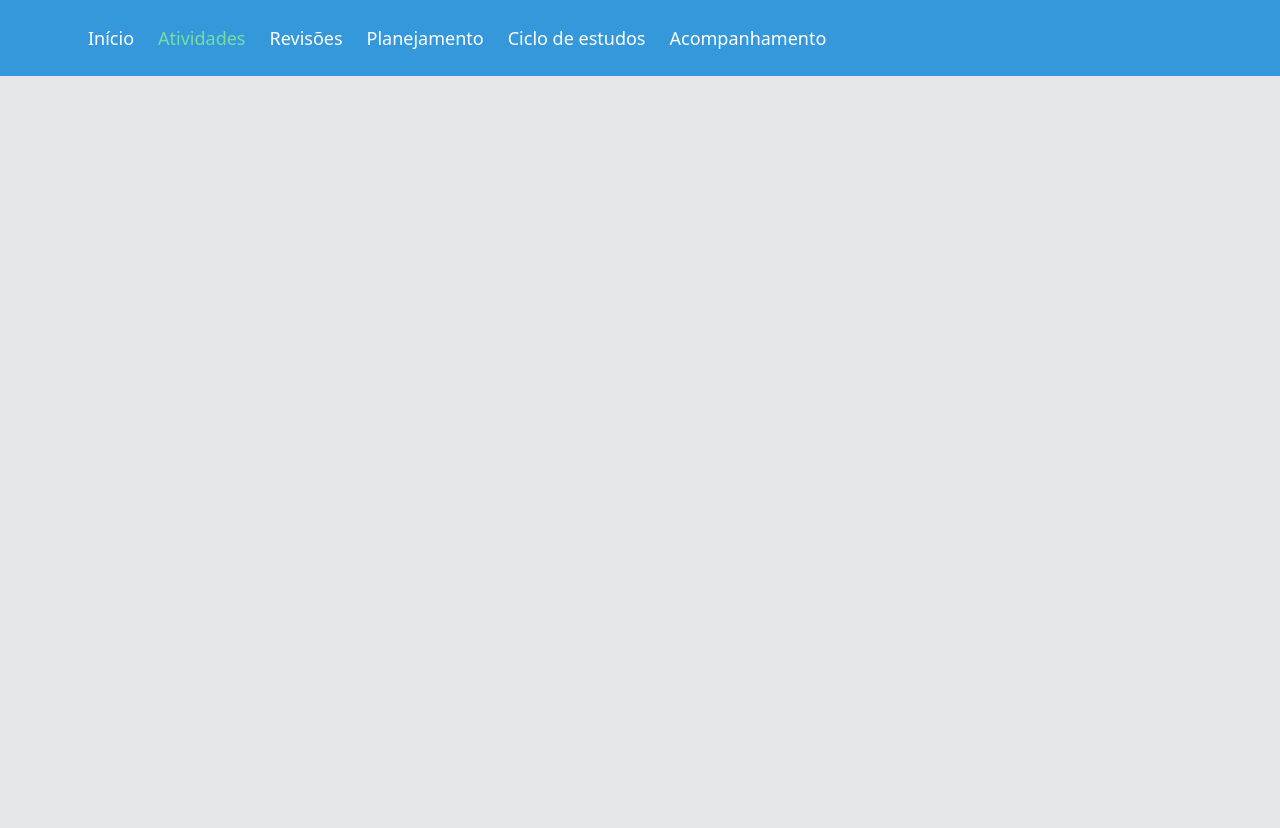
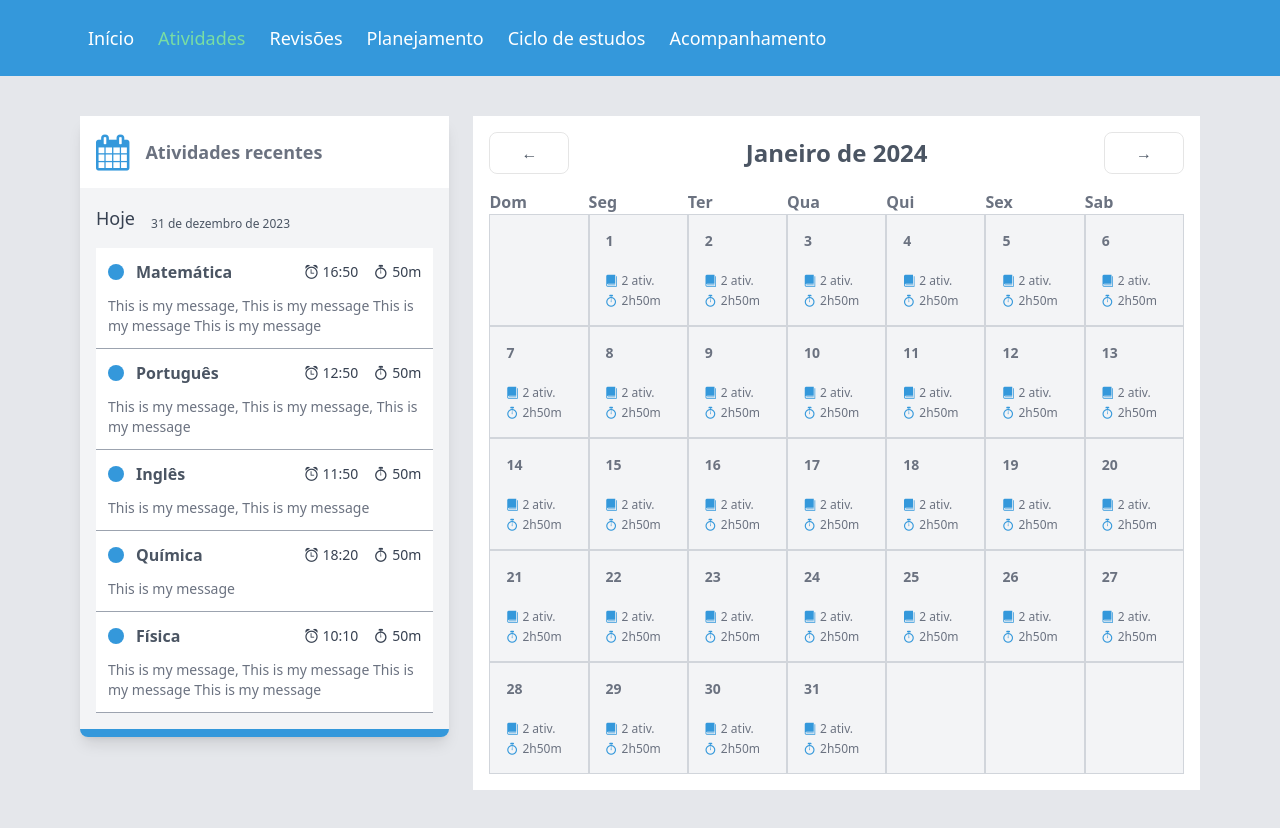
Before and after one commit to Cris-Smykel/jose-aprovado, a React (Create React App) app: page /atividades in a window 1280 px wide. Before the commit the page ends 800 px from the top, so only its background shows below. Built offline with nearby package versions, Linux system fonts and the light colour scheme.

Commit message:
Calendar Complete

```diff
--- a/package.json
+++ b/package.json
@@ -38,5 +38,6 @@
   },
   "devDependencies": {
     "tailwindcss": "^3.4.0"
-  }
+  },
+  "homepage": "https://crissmykel.com/"
 }
--- /dev/null
+++ b/src/components/activities/Calendar.jsx
@@ -0,0 +1,215 @@
+import { useState } from "react";
+
+export default function Calendar() {
+  const currentYear = new Date().getFullYear();
+  const currentMonth = new Date().getMonth() + 1;
+
+  const [calendarData, setCalendarDate] = useState(() => {
+    return getCalendarData(currentYear, currentMonth);
+  });
+
+  let calendarSquares = 35;
+  const calendarRows = [];
+  let days = [];
+  let weekDay = 0;
+  const startMonthSquare = calendarData.days[0].dayOfWeek + 1;
+  const endMonthSquare = calendarData.days[calendarData.days.length - 1].day;
+
+  const friday = 6;
+
+  if (startMonthSquare >= friday && endMonthSquare > 30) {
+    calendarSquares = 42;
+  }
+
+  let day = 1;
+
+  for (let square = 1; square <= calendarSquares; square++) {
+    weekDay++;
+
+    if (square >= startMonthSquare && day <= endMonthSquare) {
+      days.push(<Day key={square} day={day} />);
+      day++;
+    } else {
+      days.push(<NoDay key={square} />);
+    }
+
+    if (square % 7 === 0) {
+      calendarRows.push(<Days key={square} days={days} />);
+      days = [];
+      weekDay = 0;
+    }
+  }
+
+  return (
+    <div className="p-4 bg-white w-full flex flex-col gap-4">
+      <div className="flex gap-4 items-center justify-between">
+        <button
+          type="button"
+          onClick={() => handleChangeDateClick(setCalendarDate, "less")}
+          className="p-2 w-full max-w-20 pr-4 pl-4 text-base font-bold text-gray-600 border rounded-lg border-[rgb(0,0,0,0.1)]"
+        >
+          ←
+        </button>
+
+        <h1 className="text-2xl font-bold text-gray-600 text-center">
+          {getMonth(calendarData.month)} de {calendarData.year}
+        </h1>
+
+        <button
+          type="button"
+          onClick={() => handleChangeDateClick(setCalendarDate, "plus")}
+          className="p-2 w-full max-w-20 pr-4 pl-4 text-base font-bold text-gray-600 border rounded-lg border-[rgb(0,0,0,0.1)]"
+        >
+          →
+        </button>
+      </div>
+
+      <div className="overflow-auto">
+        <table className="w-full">
+          <thead>
+            <tr className="font-bold text-base text-gray-500">
+              <th className="text-left">Dom</th>
+              <th className="text-left">Seg</th>
+              <th className="text-left">Ter</th>
+              <th className="text-left">Qua</th>
+              <th className="text-left">Qui</th>
+              <th className="text-left">Sex</th>
+              <th className="text-left">Sab</th>
+            </tr>
+          </thead>
+
+          <tbody>{calendarRows}</tbody>
+        </table>
+      </div>
+    </div>
+  );
+}
+
+function Days(props) {
+  return <tr>{props.days}</tr>;
+}
+
+function Day(props) {
+  return (
+    <td>
+      <div className="h-28 bg-gray-100 border border-gray-300 p-4 flex flex-col gap-2 justify-between">
+        <mark className="font-bold text-gray-500 text-sm">{props.day}</mark>
+
+        <div className="text-xs w-fit text-primary flex flex-col gap-1">
+          <div className="flex items-center gap-1">
+            <i className="icon-book "> </i>
+            <mark className="font-medium text-gray-500">2 ativ.</mark>
+          </div>
+          <div className="flex items-center gap-1">
+            <i className="icon-stopwatch"> </i>
+            <mark className="font-medium text-gray-500">2h50m</mark>
+          </div>
+        </div>
+      </div>
+    </td>
+  );
+}
+
+function NoDay() {
+  return (
+    <td>
+      <div className="h-28 bg-gray-100 border border-gray-300 p-4 flex flex-col gap-2 justify-between"></div>
+    </td>
+  );
+}
+
+function getMonth(month) {
+  if (month === 1) {
+    return "Janeiro";
+  }
+
+  if (month === 2) {
+    return "Fevereiro";
+  }
+  if (month === 3) {
+    return "Março";
+  }
+
+  if (month === 4) {
+    return "Abril";
+  }
+
+  if (month === 5) {
+    return "Maio";
+  }
+
+  if (month === 6) {
+    return "Junho";
+  }
+  if (month === 7) {
+    return "Julho";
+  }
+
+  if (month === 8) {
+    return "Agosto";
+  }
+
+  if (month === 9) {
+    return "Setembro";
+  }
+
+  if (month === 10) {
+    return "Outubro";
+  }
+
+  if (month === 11) {
+    return "Novembro";
+  }
+
+  if (month === 12) {
+    return "Dezembro";
+  }
+
+  return "Month error";
+}
+
+function handleChangeDateClick(setCalendarDate, operation) {
+  setCalendarDate((prevCalendarData) => {
+    let newYear = prevCalendarData.year;
+
+    if (operation === "less") {
+      let newMonth = prevCalendarData.month - 1;
+
+      if (prevCalendarData.month <= 1) {
+        newMonth = 12;
+        newYear--;
+      }
+      return getCalendarData(newYear, newMonth);
+    }
+
+    if (operation === "plus") {
+      let newMonth = prevCalendarData.month + 1;
+
+      if (prevCalendarData.month >= 12) {
+        newMonth = 1;
+        newYear++;
+      }
+      return getCalendarData(newYear, newMonth);
+    }
+  });
+}
+
+function getCalendarData(year, month) {
+  const endDate = new Date(year, month, 0);
+
+  const calendarData = {
+    year: year,
+    month: month,
+    days: [],
+  };
+
+  for (let day = 1; day <= endDate.getDate(); day++) {
+    const currentDate = new Date(year, month - 1, day);
+    calendarData.days.push({
+      day: day,
+      dayOfWeek: currentDate.getDay(),
+    });
+  }
+
+  return calendarData;
+}
--- a/src/pages/Activity.jsx
+++ b/src/pages/Activity.jsx
@@ -1,9 +1,21 @@
 import Header from "../components/Header";
+import NewActivity from "../components/home/NewActivity";
+import Calendar from "../components/activities/Calendar";
 
 export default function Activity() {
   return (
     <div>
       <Header />
+
+      <main>
+        <section>
+          <div className="flex max-w-6xl m-auto flex-col gap-10 items-center p-4 pt-10 pb-10 lg:flex-row lg:items-start lg:gap-6">
+            <NewActivity />
+
+            <Calendar />
+          </div>
+        </section>
+      </main>
     </div>
   );
 }
```
